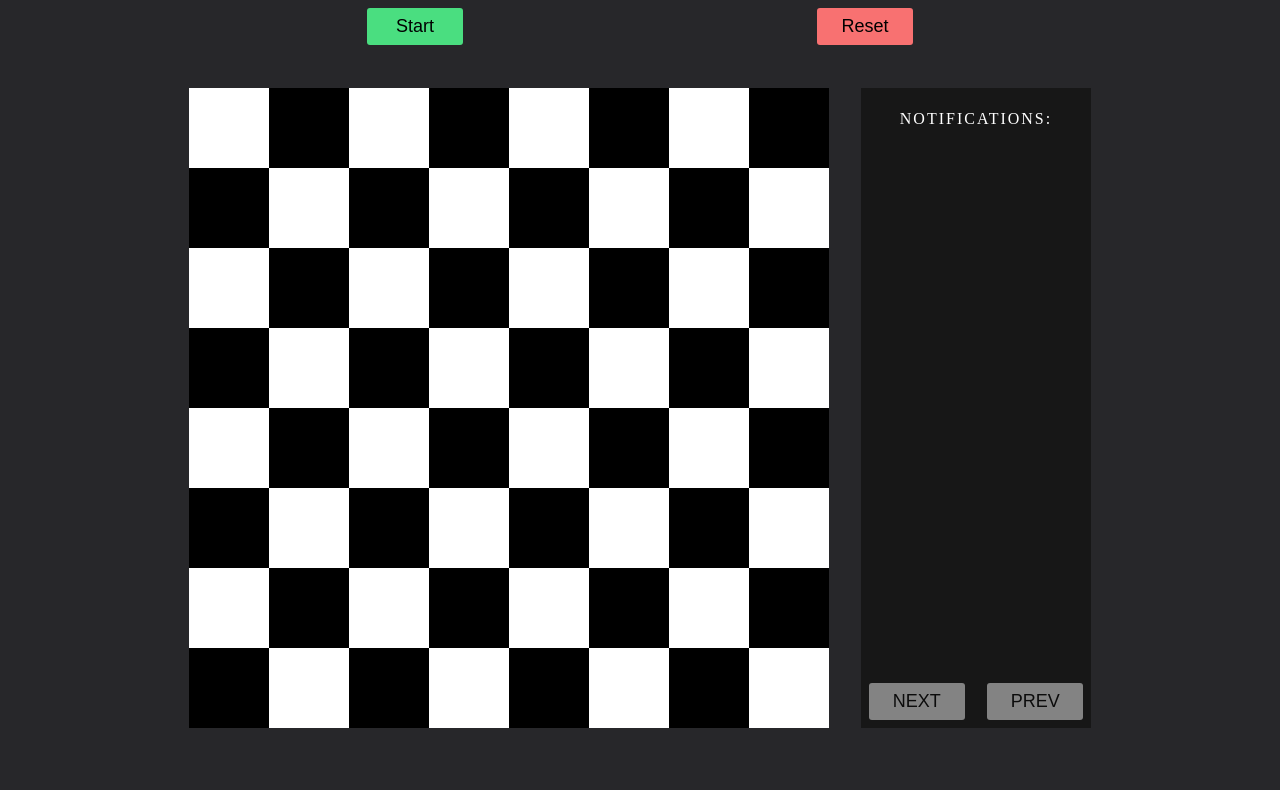
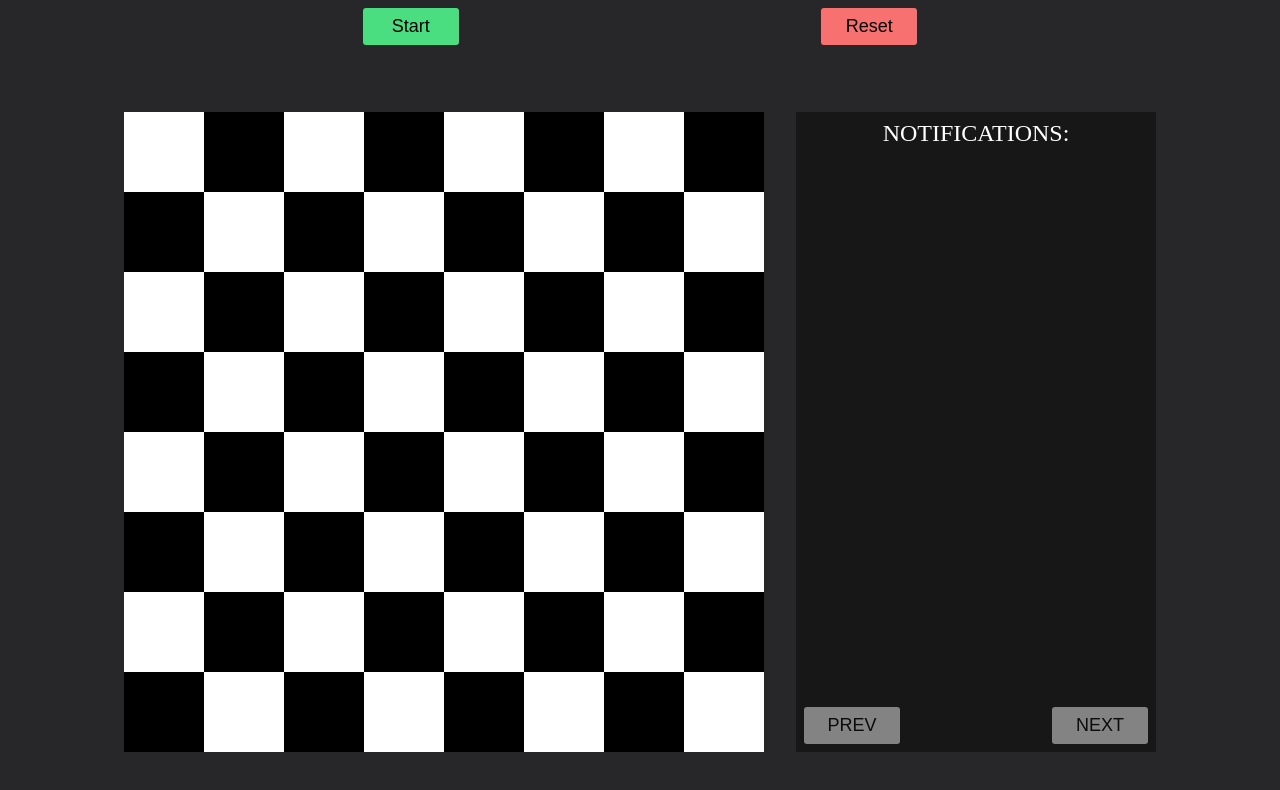
Before and after one commit to oiamo123/Knights-Travails, a plain HTML site: page index.html in a window 1280 px wide. Drawn offline with Linux system fonts and the light colour scheme.

Commit message:
Fixed styling for mobile and desktop

```diff
--- a/index.html
+++ b/index.html
@@ -15,10 +15,11 @@
     <main>
       <div class="board"></div>
       <aside>
-        <div class="alert"><p>Notifications:</p></div>
+        <p>Notifications:</p>
+        <div class="moves"></div>
         <div class="buttons">
+          <button class="prev">PREV</button>
           <button class="next">NEXT</button>
-          <button class="prev">PREV</button>
         </div>
       </aside>
     </main>
--- a/scripts/Alert.js
+++ b/scripts/Alert.js
@@ -1,17 +1,15 @@
-import { knightIcon } from "./Icons.js";
-
 class Alert {
   constructor() {
-    this.alert = document.querySelector(`.alert`);
+    this.alert = document.querySelector(`.moves`);
   }
 
   clearAlert() {
     this.alert.innerHTML = "";
-    this.addToAlert("Notifications:");
   }
 
   addToAlert(data, id = null) {
-    this.alert.innerHTML += `<p ${id !== null && `class=${id}`}>${data}</p>`;
+    const classAttr = id !== null ? `class="${id}"` : "";
+    this.alert.innerHTML += `<p ${classAttr}>${data}</p>`;
   }
 }
 
--- a/scripts/index.js
+++ b/scripts/index.js
@@ -41,6 +41,7 @@ class App {
 
     // Reset navigation button states
     this.updateNavigationButtons();
+    this.updateKnightPosition();
   }
 
   resetHandler() {
@@ -71,20 +72,13 @@ class App {
   updateKnightPosition() {
     this.board.clearBoard();
 
-    // Update the knight's position on the board
     const [x, y] = this.moves[this.currentMoveIndex];
     const square = document.querySelector(`[x="${x}"][y="${y}"]`);
-    square.innerHTML = knightIcon;
+    if (square) square.innerHTML = knightIcon;
 
-    // Highlight the current move in the alert
-    const alertParagraphs = document.querySelectorAll(".alert p");
-    alertParagraphs.forEach((p, index) => {
-      if (index === this.currentMoveIndex + 1) {
-        // +1 because the first <p> is "Notifications:"
-        p.classList.add("highlight");
-      } else {
-        p.classList.remove("highlight");
-      }
+    const moveParagraphs = document.querySelectorAll(".moves p");
+    moveParagraphs.forEach((p, index) => {
+      p.classList.toggle("highlight", index === this.currentMoveIndex);
     });
 
     this.updateNavigationButtons();
--- a/style.css
+++ b/style.css
@@ -1,3 +1,14 @@
+* {
+  margin: 0;
+  padding: 0;
+  box-sizing: border-box;
+}
+
+html,
+body {
+  overflow-x: hidden;
+}
+
 html {
   padding: none;
   margin: none;
@@ -6,24 +17,20 @@ html {
 }
 
 body {
-  height: 100vh;
-  display: flex;
-  flex-direction: column;
-  align-items: center;
-  justify-content: center;
-  padding: none;
-  margin: none;
-  border: none;
+  padding: 0px;
+  margin: 0px;
+  border: 0px;
   background-color: #27272a;
 }
 
 nav {
+  width: 100%;
   padding: 8px 0px;
   display: flex;
   position: absolute;
   justify-content: space-evenly;
   top: 0%;
-  width: 98vw;
+  width: 100vw;
 }
 
 button {
@@ -55,11 +62,13 @@ button:hover {
 }
 
 main {
+  display: grid;
   height: 100vh;
-  display: flex;
-  padding: 16px;
-  gap: 2rem;
+  grid-template-columns: 1fr;
+  grid-template-rows: repeat(2, 1fr);
   align-items: center;
+  justify-items: center;
+  flex-direction: column;
 }
 
 .board {
@@ -79,12 +88,21 @@ main {
 }
 
 aside {
-  display: grid;
-  grid-template-columns: 1fr;
-  grid-template-rows: 12fr 1fr;
-  width: 18vw;
-  height: 80vh;
+  display: flex;
+  flex-direction: column;
+  align-items: center;
+  width: 80vmin;
+  height: 80vmin;
   background-color: #171717;
+  padding: 8px;
+  box-sizing: border-box;
+}
+
+aside p {
+  color: white;
+  font-size: 18px;
+  text-transform: uppercase;
+  justify-self: center;
 }
 
 .alert {
@@ -97,10 +115,19 @@ aside {
   padding: 6px;
 }
 
+.moves {
+  height: 100%;
+  overflow-x: scroll;
+  display: flex;
+  flex-direction: column;
+  gap: 10px;
+  align-items: center;
+}
+
 .buttons {
   display: flex;
   justify-content: space-between;
-  padding: 8px;
+  width: 100%;
 }
 
 .next,
@@ -116,13 +143,8 @@ aside {
   pointer-events: auto;
 }
 
-.alert p.highlight {
-  background-color: rgba(
-    255,
-    255,
-    0,
-    0.6
-  ); /* Light yellow background for highlighting */
+.moves p.highlight {
+  background-color: rgba(255, 255, 0, 0.6);
   font-weight: bold;
   padding: 5px;
   border-radius: 2px;
@@ -133,3 +155,50 @@ svg {
   width: 70%;
   fill: #d8cab8;
 }
+
+@media (min-width: 768px) {
+  .board {
+    height: 55vmin;
+    width: 55vmin;
+  }
+
+  aside {
+    width: 55vmin;
+    height: 55vmin;
+  }
+
+  main {
+    margin: 2rem 0px;
+  }
+}
+
+@media (min-width: 1024px) {
+  main {
+    display: flex;
+    flex-direction: row;
+    align-items: center;
+    justify-content: center;
+    gap: 2rem;
+  }
+
+  .board {
+    height: 80vh;
+    width: 80vh;
+    margin: 0;
+  }
+
+  aside {
+    width: 45vh;
+    height: 80vh;
+    flex-shrink: 0;
+  }
+
+  aside p {
+    font-size: 24px;
+  }
+
+  .moves {
+    width: 40vh;
+    overflow-x: hidden;
+  }
+}
```
